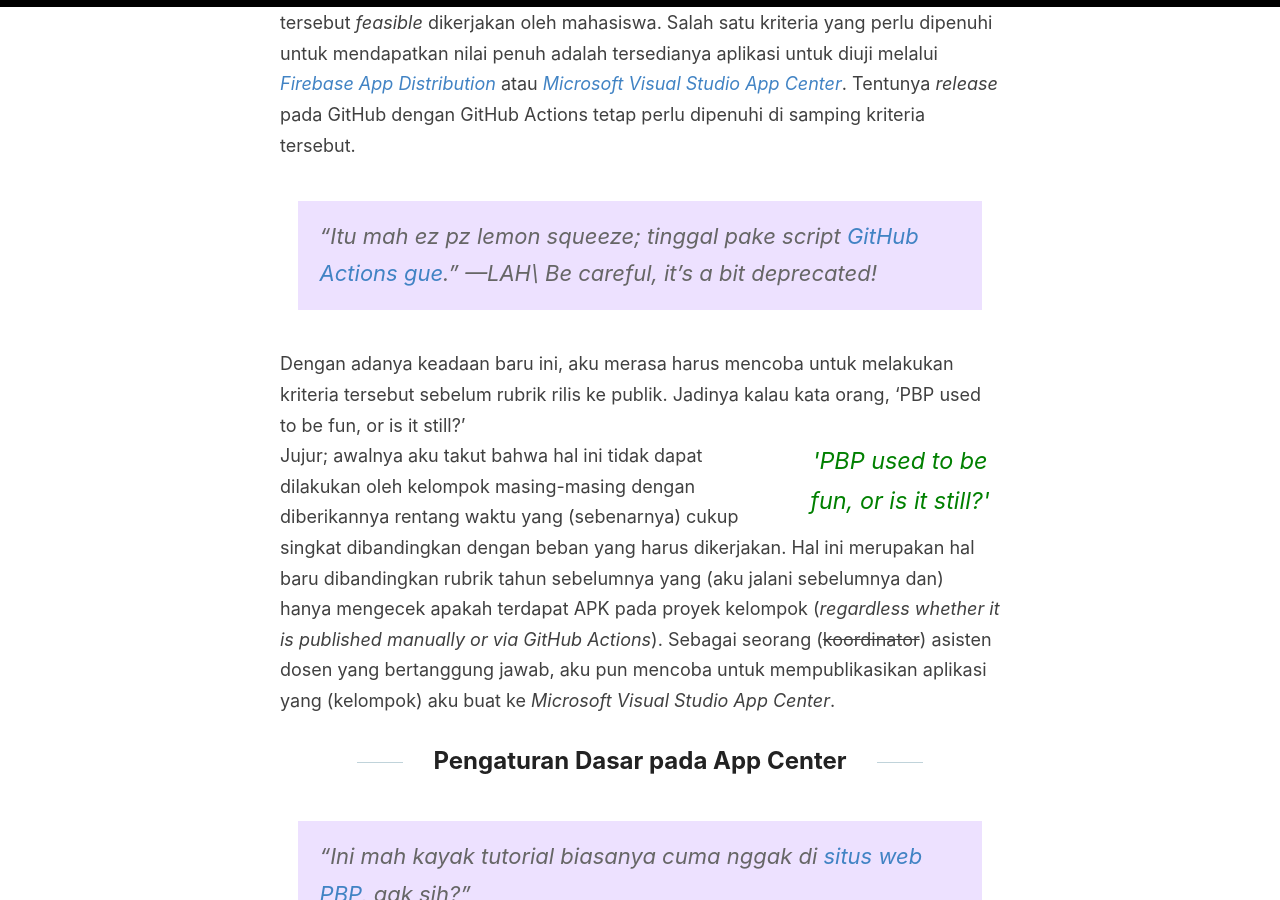
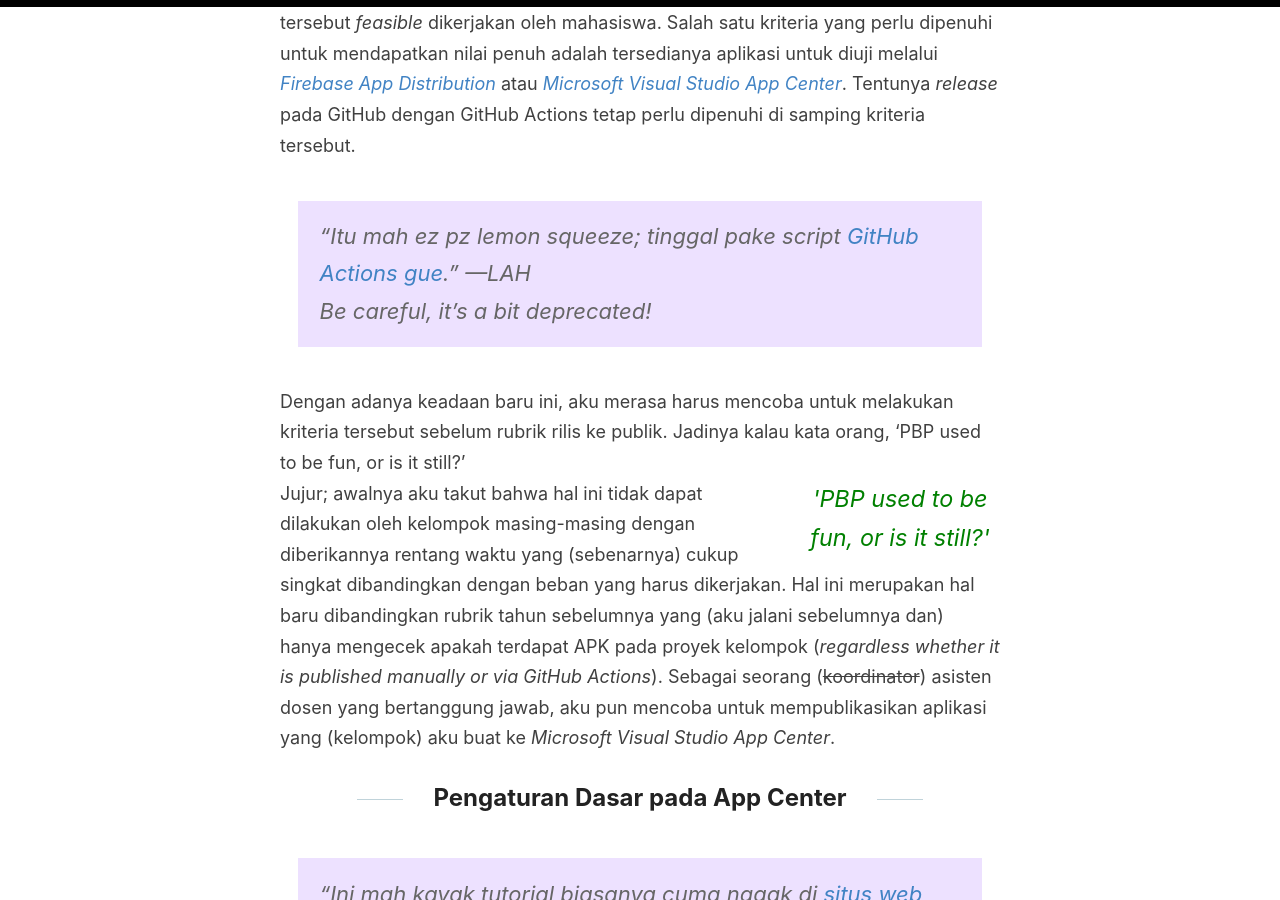
Before and after one commit to determinedguy/cecoret, a Jekyll site: the page built from _posts/2022-11-19-using-app-center-to-publish-flutter-apps.md, in a window 1280 px wide and 900 px high, scrolled down 431 px. Built offline with Jekyll 4.4.1, drawn with Linux system fonts in a browser that asks for light colours.

Commit message:
fix: use br for break line

```diff
--- a/_posts/2022-11-19-using-app-center-to-publish-flutter-apps.md
+++ b/_posts/2022-11-19-using-app-center-to-publish-flutter-apps.md
@@ -6,7 +6,7 @@ categories: [Flutter, PBP]
 
 Dengan berlakunya rubrik baru untuk proyek akhir semester pada mata kuliah Pemrograman Berbasis Platform (PBP), aku pun harus mengetes apakah rubrik tersebut *feasible* dikerjakan oleh mahasiswa. Salah satu kriteria yang perlu dipenuhi untuk mendapatkan nilai penuh adalah tersedianya aplikasi untuk diuji melalui [*Firebase App Distribution*](https://firebase.google.com/docs/app-distribution) atau [*Microsoft Visual Studio App Center*](https://appcenter.ms/). Tentunya *release* pada GitHub dengan GitHub Actions tetap perlu dipenuhi di samping kriteria tersebut.
 
-> "Itu mah ez pz lemon squeeze; tinggal pake script [GitHub Actions gue](https://gist.github.com/determinedguy/68b9a39b49099222f7c4b12eb617c643)." —LAH\ *Be careful, it's a bit deprecated!*
+> "Itu mah ez pz lemon squeeze; tinggal pake script [GitHub Actions gue](https://gist.github.com/determinedguy/68b9a39b49099222f7c4b12eb617c643)." —LAH<br /> *Be careful, it's a bit deprecated!*
 
 Dengan adanya keadaan baru ini, aku merasa harus mencoba untuk melakukan kriteria tersebut sebelum rubrik rilis ke publik. Jadinya kalau kata orang, {% include pullquote.html quote="'PBP used to be fun, or is it still?'" %} Jujur; awalnya aku takut bahwa hal ini tidak dapat dilakukan oleh kelompok masing-masing dengan diberikannya rentang waktu yang (sebenarnya) cukup singkat dibandingkan dengan beban yang harus dikerjakan. Hal ini merupakan hal baru dibandingkan rubrik tahun sebelumnya yang (aku jalani sebelumnya dan) hanya mengecek apakah terdapat APK pada proyek kelompok (*regardless whether it is published manually or via GitHub Actions*). Sebagai seorang (~~koordinator~~) asisten dosen yang bertanggung jawab, aku pun mencoba untuk mempublikasikan aplikasi yang (kelompok) aku buat ke *Microsoft Visual Studio App Center*.
 
```
